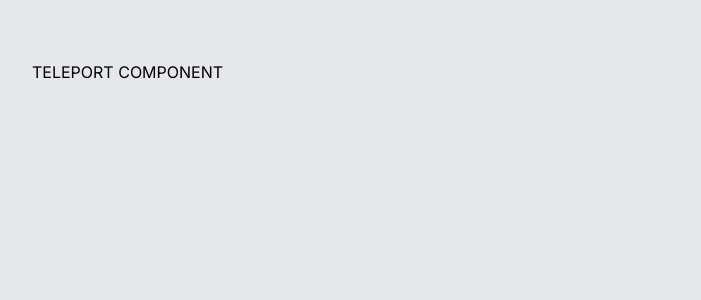
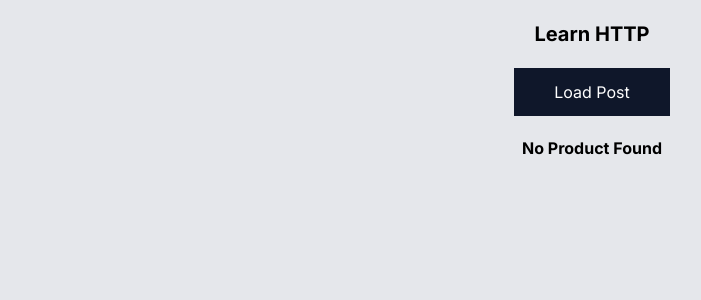
Before and after one commit to Arifulislam5577/learn-vue-js, a Vue app in the folder vue-app/: page / in a window 1280 px wide. Shown: the top 300 px of the page, without its empty margins (48-749 px from the left). Built offline with nearby package versions, Linux system fonts and the light colour scheme.

Commit message:
http get request with axios

```diff
--- a/vue-app/package.json
+++ b/vue-app/package.json
@@ -9,6 +9,7 @@
     "preview": "vite preview"
   },
   "dependencies": {
+    "axios": "^1.3.4",
     "vue": "^3.2.45"
   },
   "devDependencies": {
--- a/vue-app/src/App.vue
+++ b/vue-app/src/App.vue
@@ -1,28 +1,21 @@
 <template>
-  <div class="container py-5">
-    <teleport to="#newApp">
-      <Portal />
-    </teleport>
+  <div class="py-5">
+    <h2 class="text-xl font-bold text-center">Learn HTTP</h2>
+    <HttpGet />
   </div>
 </template>
 
 <script>
-import TabA from "./components/TabA.vue";
-import TabB from "./components/TabB.vue";
-import Portal from "./components/Portal.vue";
+import HttpGet from "./components/HttpGet.vue";
 export default {
   components: {
-    TabA,
-    TabB,
-    Portal,
+    HttpGet,
   },
 
   data() {
-    return {
-      activeTab: "TabA",
-    };
+    return {};
   },
 };
 </script>
 
-<style lang="scss" scoped></style>
+<style scoped></style>
--- /dev/null
+++ b/vue-app/src/components/HttpGet.vue
@@ -0,0 +1,47 @@
+<template>
+  <div class="container py-5 text-center">
+    <button @click="loadPost" class="px-10 py-3 bg-slate-900 text-white">
+      <span v-if="loading">Loading...</span>
+      <span v-else>Load Post</span>
+    </button>
+
+    <div
+      v-if="posts.length"
+      class="grid mt-5 gap-5 grid-cols-2 md:grid-cols-3 lg:grid-cols-4 justify-between"
+    >
+      <Product v-for="product in posts" :key="product.id" :product="product" />
+    </div>
+
+    <h2 v-else class="mt-5 text-center font-bold">No Product Found</h2>
+  </div>
+</template>
+
+<script>
+import axios from "axios";
+import Product from "./Product.vue";
+export default {
+  name: "HttpGet",
+  components: { Product },
+  data() {
+    return {
+      loading: false,
+      posts: [],
+    };
+  },
+
+  methods: {
+    async loadPost() {
+      try {
+        this.loading = true;
+        const { data } = await axios("https://fakestoreapi.com/products");
+        this.loading = false;
+        this.posts = data;
+      } catch (error) {
+        console.log(error);
+      }
+    },
+  },
+};
+</script>
+
+<style lang="scss" scoped></style>
```
Also changed, not shown: 1 other file (tests, documents, lock files or other folders).
